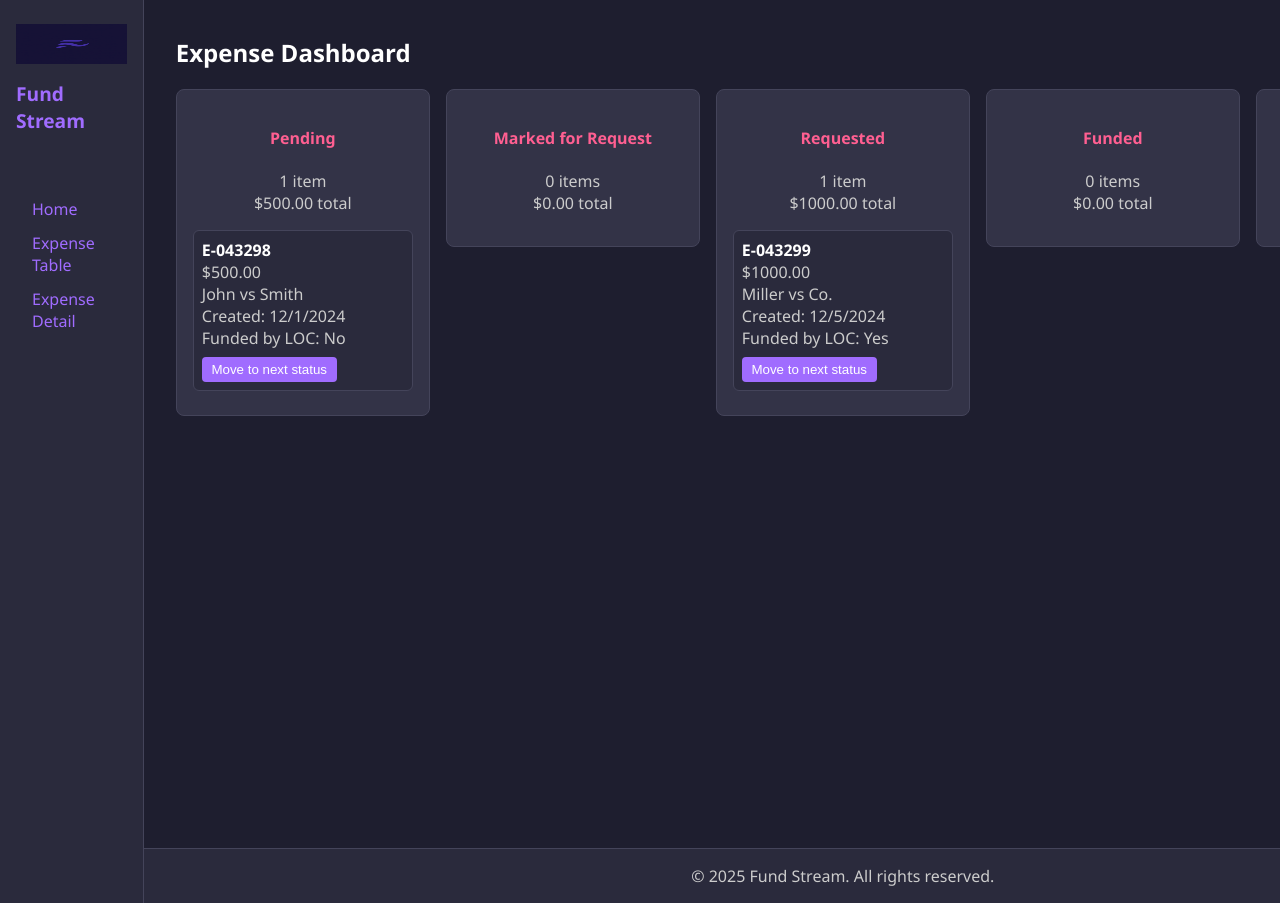
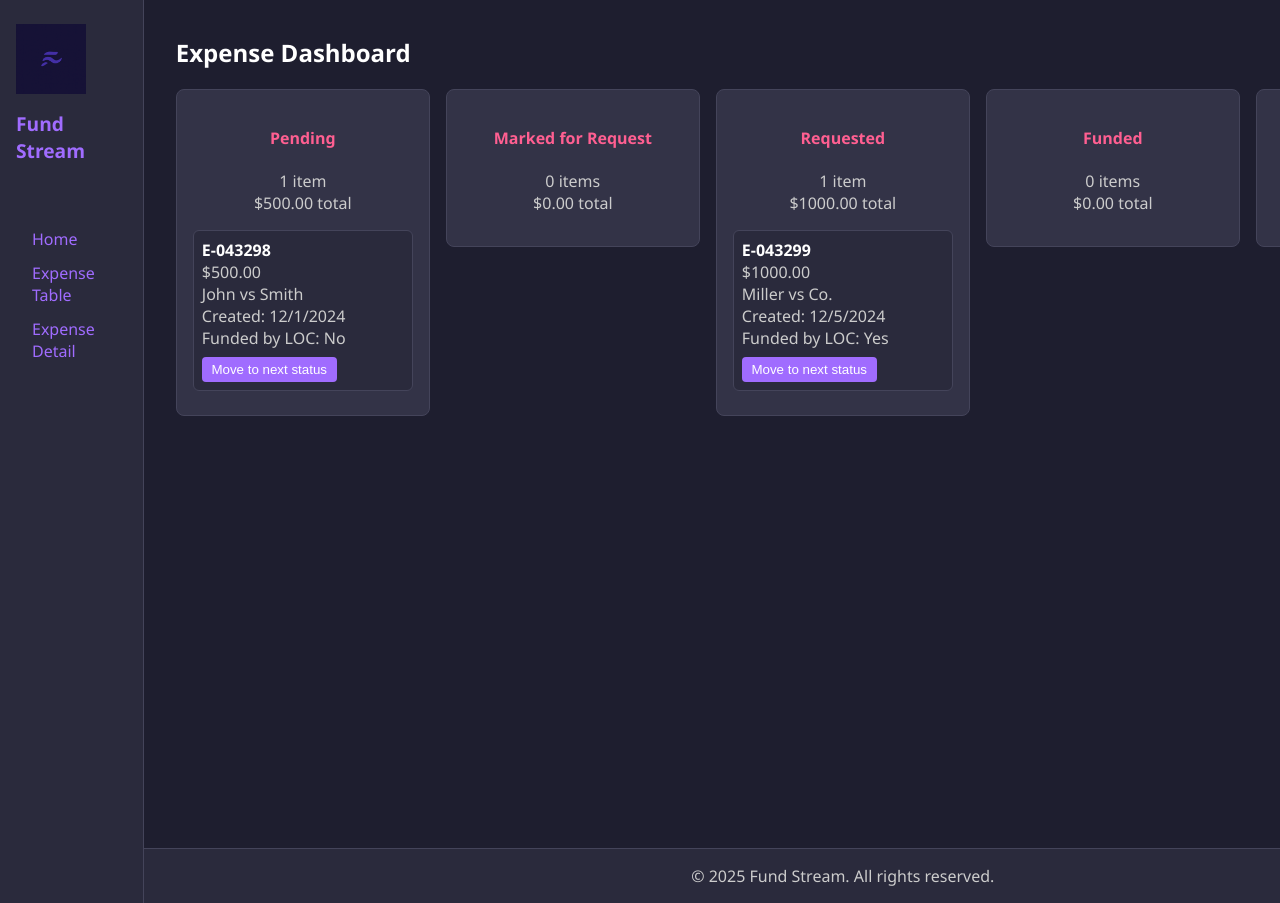
Before and after one commit to edcres/law-expense-lending, a React (Create React App) app in the folder client/: page / in a window 1280 px wide. Shown: the top 903 px of the page. Built offline with nearby package versions, Linux system fonts and the light colour scheme.

Commit message:
The logo is a constant size, bigger and doesn't stretch.

```diff
--- a/client/src/components/Layout.js
+++ b/client/src/components/Layout.js
@@ -23,7 +23,16 @@
         flexDirection: 'column',
         gap: '1rem'
       }}>
-        <img src={logo} alt="Logo" style={{ height: '40px' }} />
+        <img
+          src={logo}
+          alt="Logo"
+          style={{
+            height: '70px',
+            width: '70px',
+            objectFit: 'contain',
+            flexShrink: 0
+          }}
+        />
         <h2 style={{ margin: 0, fontSize: '1.2rem', color: colors.primary }}>
           {config.appName}
         </h2>
```
